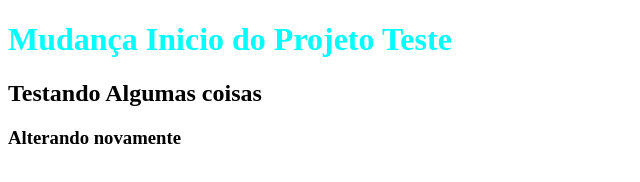
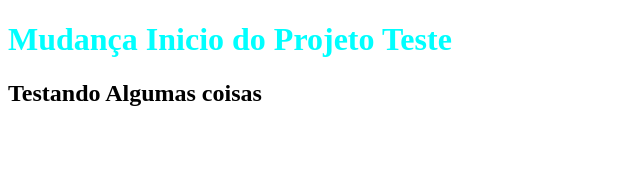
Before and after one commit to gfmoreira/Praticando, a plain HTML site: page index.html in a window 1280 px wide. Shown: the whole page, without its empty margins (0-640 px from the left). Drawn offline with Linux system fonts and the light colour scheme.

Commit message:
voltando com restore

```diff
--- a/index.html
+++ b/index.html
@@ -9,7 +9,6 @@
 </head>
 <h1>Mudança Inicio do Projeto Teste</h1>
 <h2>Testando Algumas coisas</h2>
-    <h3>Alterando novamente<h3>
 <body>
     <script src="app.js"></script>
 </body>
```
